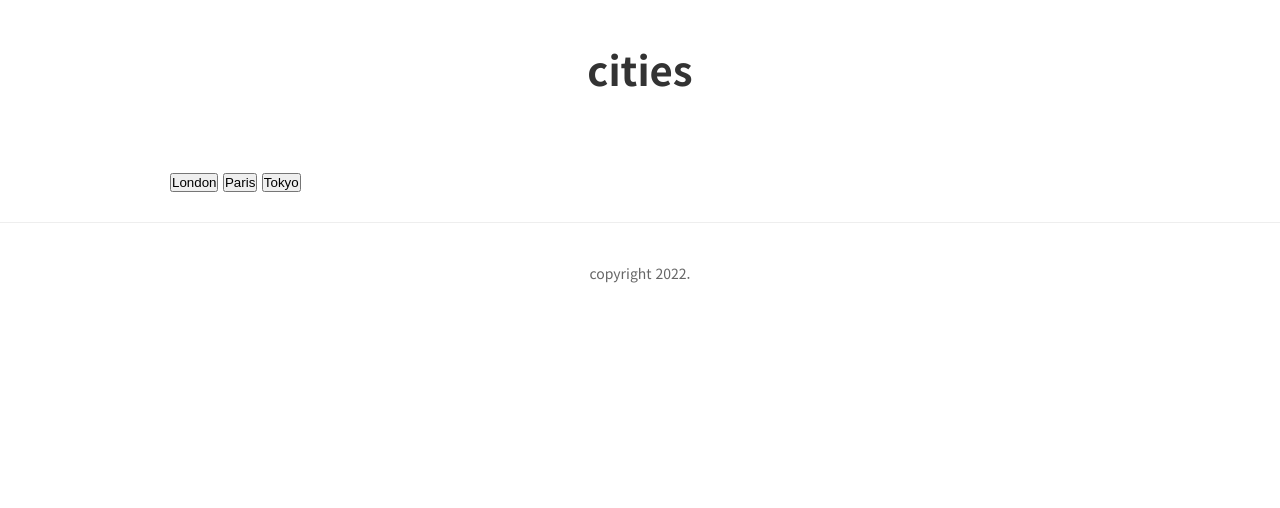
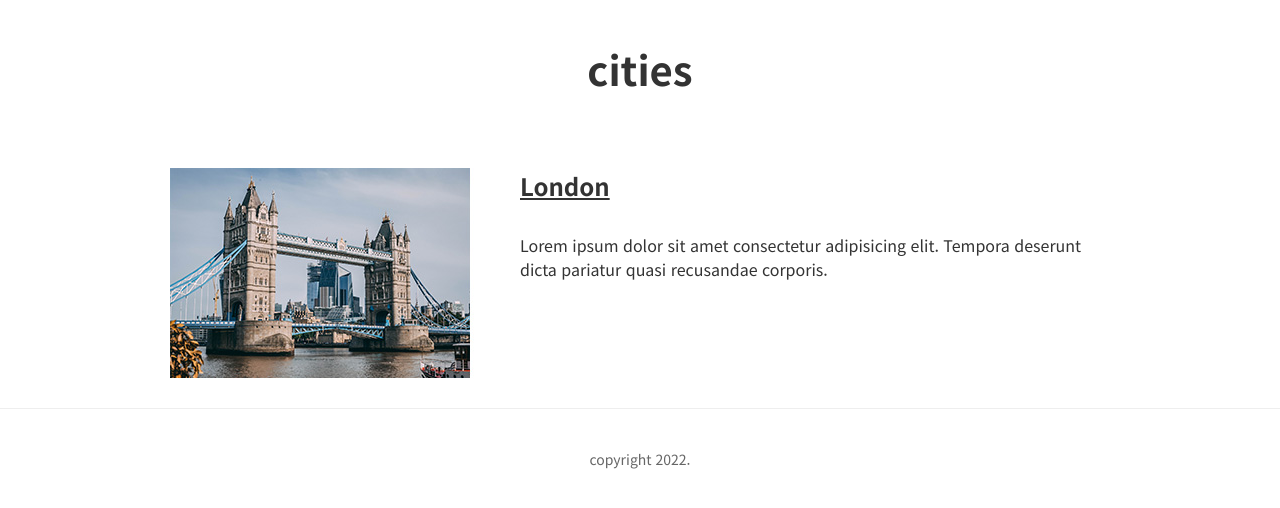
Before and after one commit to dksrlfks6079/page_link01, a plain HTML site: page index.html in a window 1280 px wide. Drawn offline with Linux system fonts and the light colour scheme.

Commit message:
이미지 추가

```diff
--- a/css/main.css
+++ b/css/main.css
@@ -72,6 +72,25 @@ font-size: 40px;
     margin-bottom: 20PX;
 
 }
+
+.item { display: flex;
+
+}
+.item .image {
+    background-color: #ddd;
+    width: 300px;
+    height: 210px;
+    margin-right: 50px;
+}
+.item .texts{
+
+}
+
+.item .texts h3 {
+    font-size: 24px;
+    margin-bottom: 30px;
+}
+
 .bottom {
     padding: 40px;
     text-align: center;
--- a/index.html
+++ b/index.html
@@ -16,9 +16,17 @@
 
 
 <div class="contents">
-    <a href="pages/london.html"><button>London</button></a>
-    <a href="pages/paris.html"><button>Paris</button></a>
-    <a href="pages/tokyo.html"><button>Tokyo</button></a>
+   <div class="item">
+    <div class="image">
+        <img src="images/london.jpg.jpg" alt="">
+    </div>
+    <div class="texts">
+        <a href="pages/london.html">
+            <h3>London</h3>
+        </a>
+        <p>Lorem ipsum dolor sit amet consectetur adipisicing elit. Tempora deserunt dicta pariatur quasi recusandae corporis.</p>
+    </div>
+   </div>
     </div>
 
 <div class="bottom">
```
Also changed, not shown: images/london.jpg.jpg (added), images/paris.jpg.jpg (added), images/tokyo.jpg.jpg (added).
